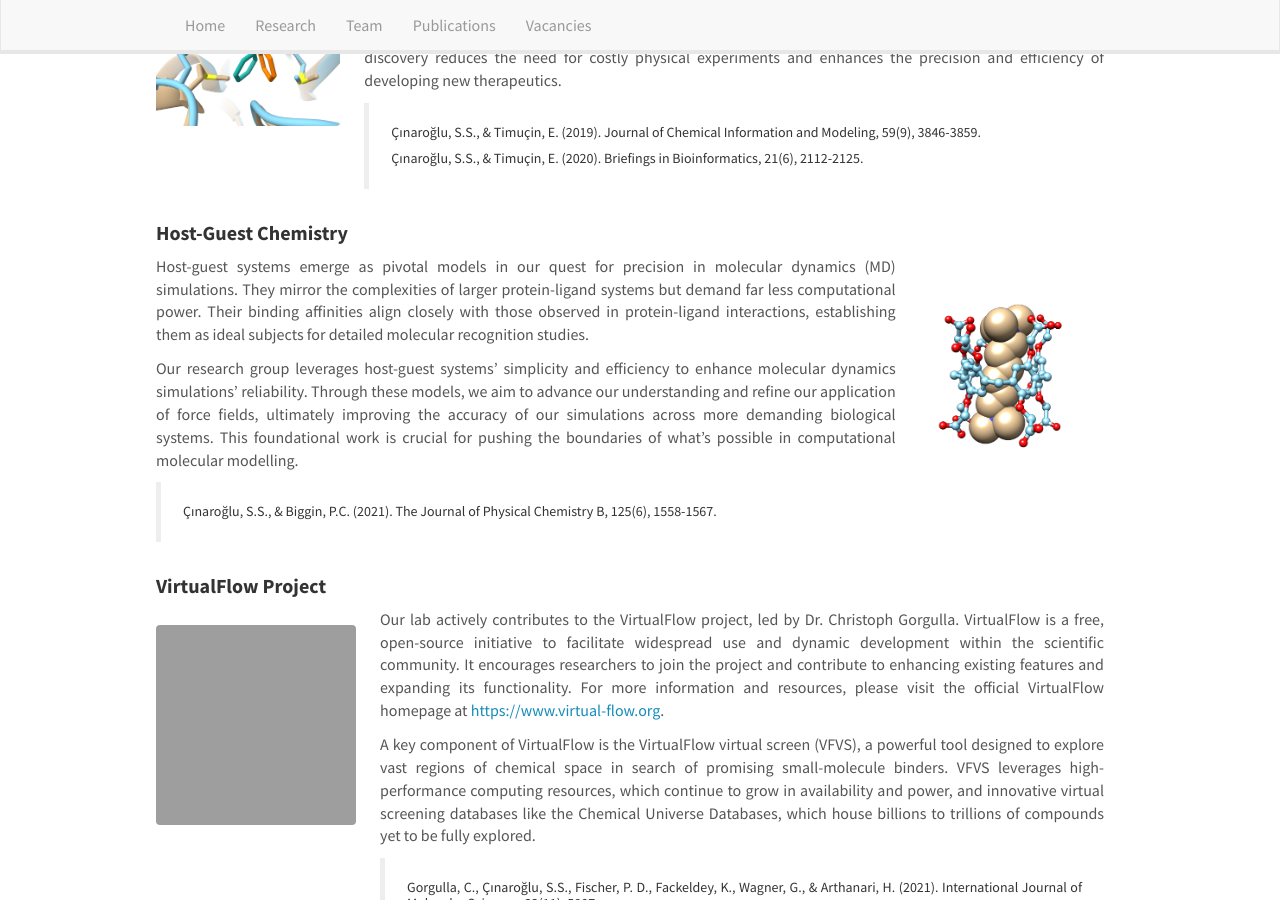
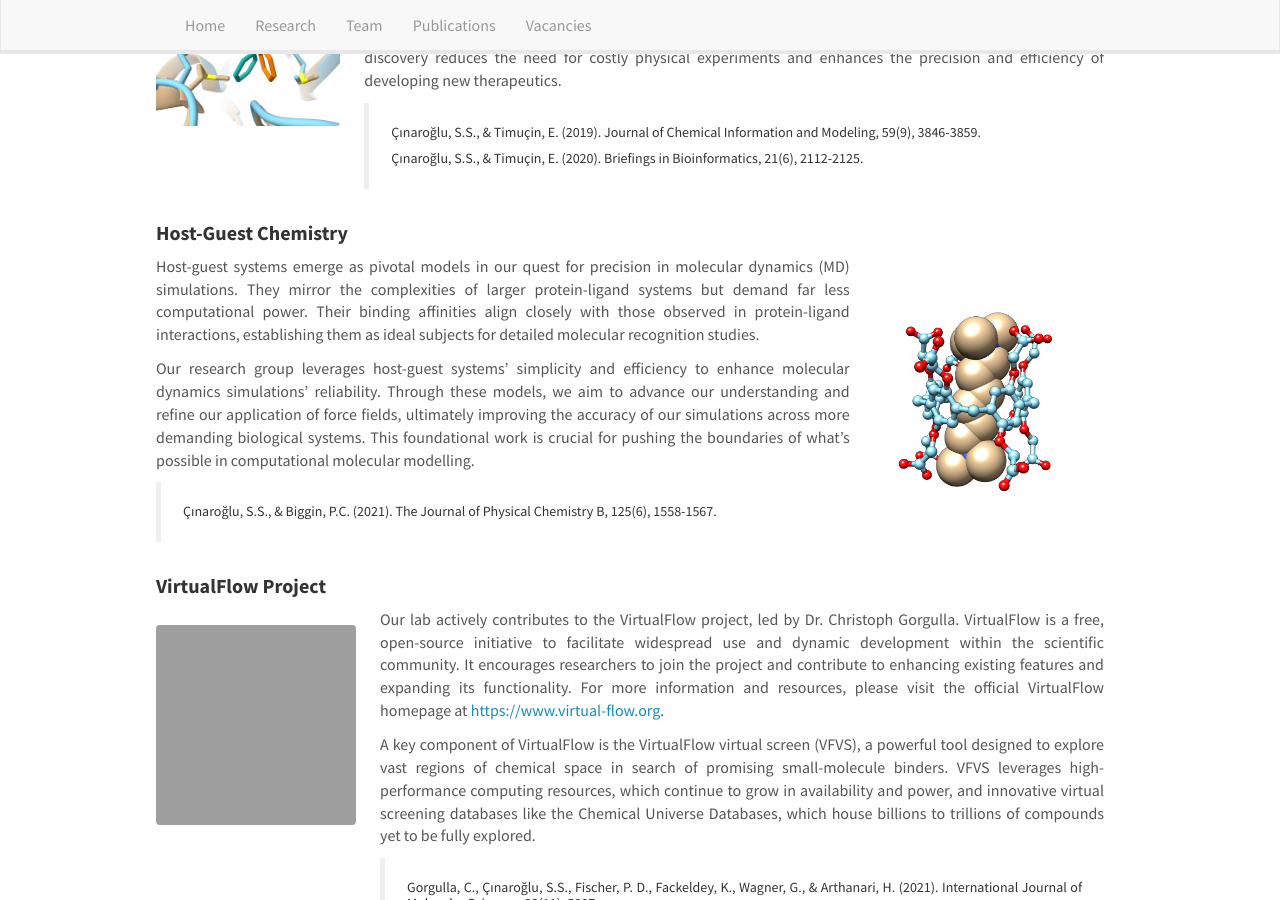
Before and after one commit to CinarogluLab/cinaroglulab.github.io, a Jekyll site: the page built from _pages/research.md, in a window 1280 px wide and 900 px high, scrolled down 674 px. Built offline with Jekyll 4.4.1, drawn with Linux system fonts in a browser that asks for light colours; nearby versions of some CDN libraries; grey boxes are pictures that could not be loaded.

Commit message:
Update research.md

```diff
--- a/_pages/research.md
+++ b/_pages/research.md
@@ -63,7 +63,7 @@ Our research group leverages host-guest systems' simplicity and efficiency to en
 </div>
 
 <div style="flex: 0 0 auto;">
-<img src="https://raw.githubusercontent.com/CinarogluLab/cinaroglulab.github.io/main/images/images-0005.png" alt="Host-Guest" style="height: 200px;">
+<img src="https://raw.githubusercontent.com/CinarogluLab/cinaroglulab.github.io/main/images/images-0005.png" alt="Host-Guest" style="height: 250px;">
 </div>
 
 </div>
```
